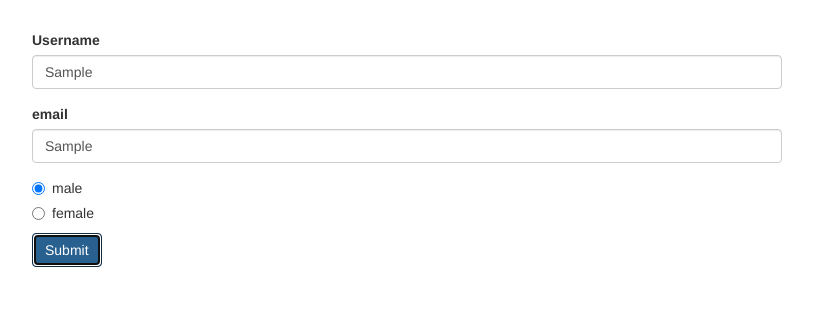
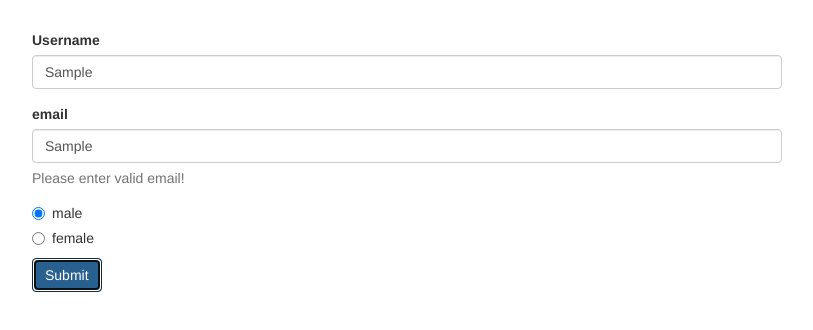
Before and after one commit to sahildorwat/AngularReactiveForm, an Angular app: page / in a window 1280 px wide. Both pictures are taken after typing "Sample", "Sample" into the empty fields and a click on the button "Submit". Shown: the top 330 px of the page, without its empty margins (233-1046 px from the left). Built offline with nearby package versions, Linux system fonts and the light colour scheme.

Commit message:
added validation error messages

```diff
--- a/src/app/app.component.html
+++ b/src/app/app.component.html
@@ -9,6 +9,10 @@
             id="username"
             formControlName = "username"
             class="form-control">
+          <span class="help-block"
+                *ngIf="!signUpForm.get('username').valid &&
+                signUpForm.get('username').touched"> Please enter valid username!
+          </span>
         </div>
         <div class="form-group">
           <label for="email">email</label>
@@ -17,6 +21,10 @@
             formControlName = "email"
             id="email"
             class="form-control">
+            <span class="help-block"
+                  *ngIf="!signUpForm.get('email').valid &&
+                  signUpForm.get('email').touched"> Please enter valid email!
+            </span>
         </div>
         <div class="radio" *ngFor="let gender of genders">
           <label>
```
